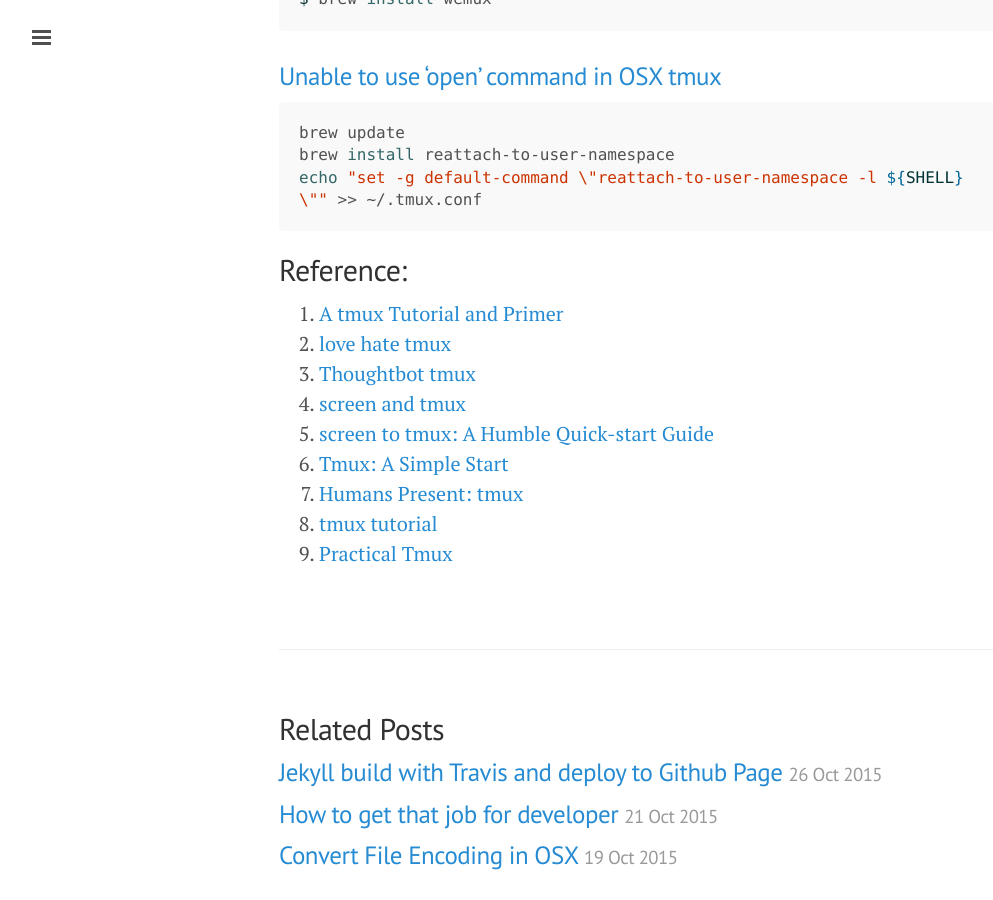
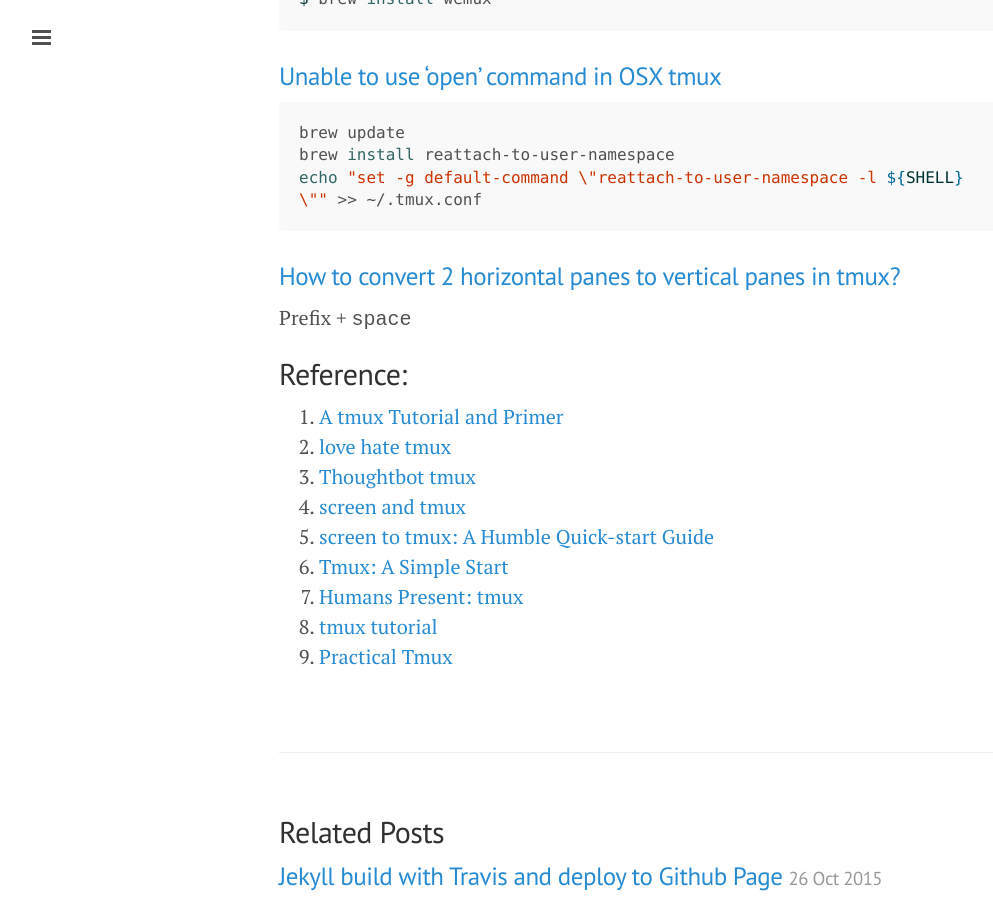
Before and after one commit to ibotdotout/ibotdotout.github.io, a Jekyll site: the page built from _posts/2014-06-09-tmux.md, in a window 1280 px wide and 900 px high, scrolled down 2270 px. Shown: the whole window, without its empty margins (1-994 px from the left). Built offline with Jekyll 4.4.1, drawn with Linux system fonts in a browser that asks for light colours; nearby versions of some CDN libraries; Markdown is read by kramdown in place of the engine named in the settings.

Commit message:
update tmux

````diff
--- a/_posts/2014-06-09-tmux.md
+++ b/_posts/2014-06-09-tmux.md
@@ -93,6 +93,10 @@ brew install reattach-to-user-namespace
 echo "set -g default-command \"reattach-to-user-namespace -l ${SHELL}\"" >> ~/.tmux.conf
 ```
 
+### [How to convert 2 horizontal panes to vertical panes in tmux?](http://superuser.com/questions/493048/how-to-convert-2-horizontal-panes-to-vertical-panes-in-tmux)
+
+Prefix + <kbd>space<kbd>
+
 ## Reference:
 1. [A tmux Tutorial and Primer](http://www.danielmiessler.com/study/tmux/)
 2. [love hate tmux](http://robots.thoughtbot.com/love-hate-tmux)
````
